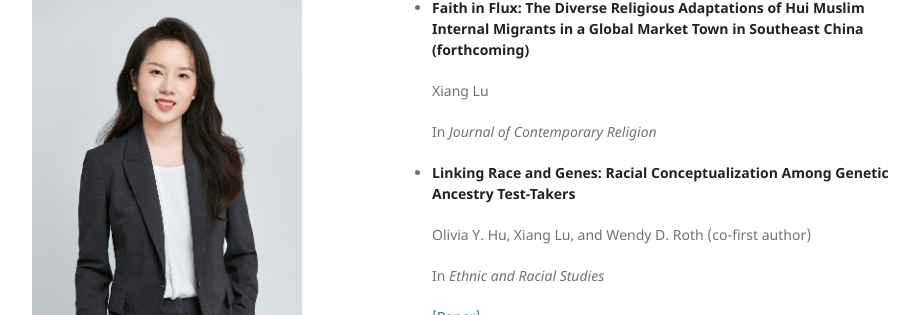
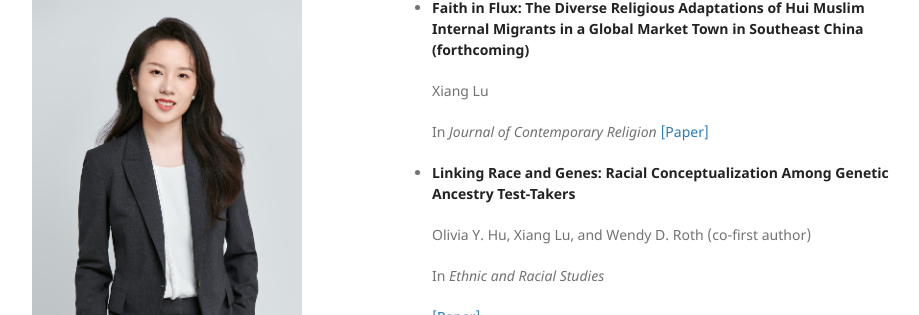
Before and after one commit to xianglusoc/xianglusoc.github.io, a Jekyll site: the page built from index.md, in a window 1280 px wide and 900 px high, scrolled down 529 px. Shown: the part 138-453 px from the top of the window, without its empty margins (178-1097 px from the left). Built offline with Jekyll 4.4.1, drawn with Linux system fonts in a browser that asks for light colours; the repository's description, which GitHub fills in, is left out; our own code applies the rules of GitHub Pages for plain Markdown files.

Commit message:
Update index.md

```diff
--- a/index.md
+++ b/index.md
@@ -32,6 +32,7 @@ Check out my [researchgate](https://www.researchgate.net/profile/Xiang-Lu-35) an
   Xiang Lu
 
   In *Journal of Contemporary Religion*
+  [[Paper]](https://www.researchgate.net/publication/377209037_Faith_in_Flux_The_Diverse_Religious_Adaptations_of_Hui_Muslim_Internal_Migrants_in_a_Global_Market_Town_in_Southeast_China)
 
 - **Linking Race and Genes: Racial Conceptualization Among Genetic Ancestry Test-Takers**
 
```
